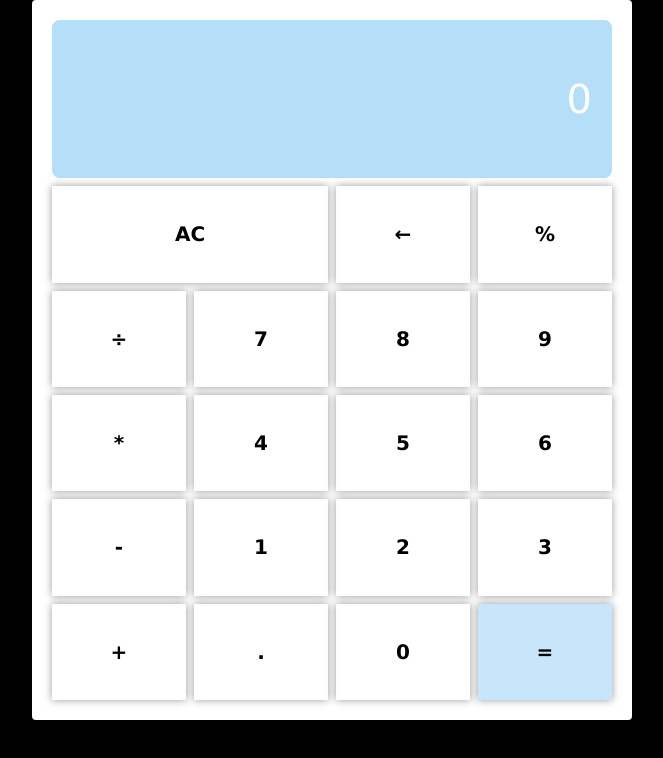
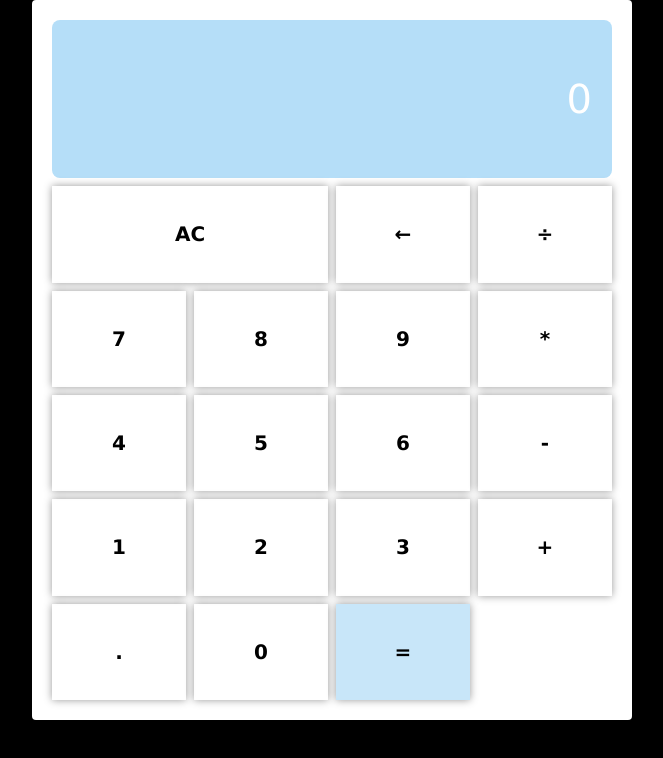
Before and after one commit to SupriyaSingh74/Calculator, a plain HTML site: page index.html in a window 1280 px wide. Shown: the whole page, without its empty margins (508-1171 px from the left). Drawn offline with Linux system fonts and the light colour scheme.

Commit message:
Update index.html

```diff
--- a/index.html
+++ b/index.html
@@ -13,7 +13,6 @@
         </div>
         <button id="clear-button" class="span-two">AC</button>
         <button id="delete-button">&larr;</button>
-        <button id="percentage-button">%</button>
         <button id="divide-button">÷</button>
         <button class="number">7</button>
         <button class="number">8</button>
```
